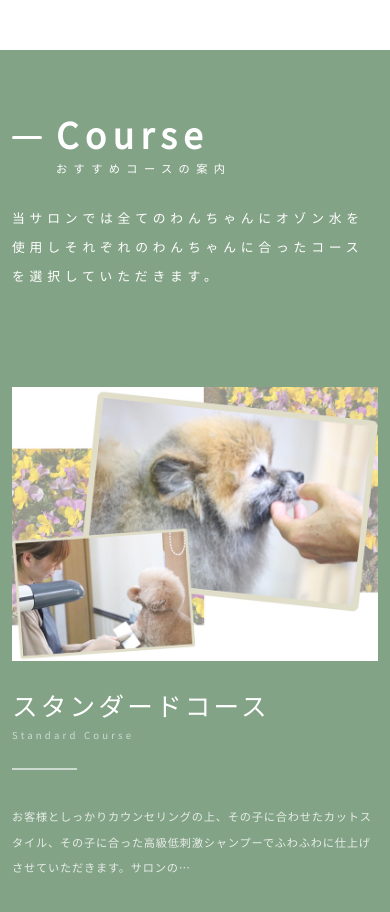
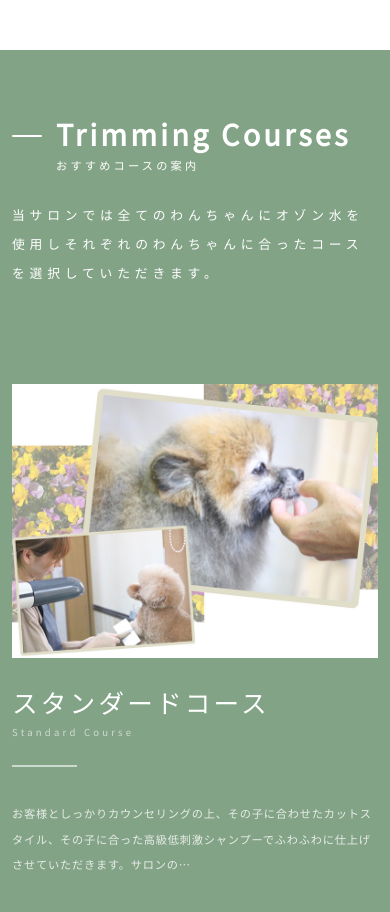
Before and after one commit to mugi-taro/santa, a website: page index.html in a window 390 px wide. Shown: the part 2380-3292 px from the top of the page. Drawn offline with nearby package versions, Linux system fonts and the light colour scheme; files whose address does not match are found by name.

Commit message:
コースの名前変更

```diff
--- a/index.html
+++ b/index.html
@@ -45,7 +45,7 @@
         </li>
         <li class="gnav__list-item">
           <a href="#course">
-            Course<br>
+            Trimming Course<br>
             <span>オススメコース</span>
           </a>
         </li>
@@ -98,7 +98,7 @@
             </li>
             <li class="hamburger__gnav__list-item">
               <a href="#course">
-                Courses／オススメコース
+                Trimming Courses／オススメコース
               </a>
             </li>
             <li class="hamburger__gnav__list-item">
@@ -232,7 +232,7 @@
         <div class="ds__site__wrapper" id="course">
           <div class="ds__site__inner">
             <div class="ds__site__title--course left fade">
-              <h2>Course<br>
+              <h2>Trimming Courses<br>
                 <span class="ds__site__title--sub--course">
                   おすすめコースの案内
                 </span>
@@ -799,7 +799,7 @@
               </li>
               <li class="footer__list__right__nav__item">
                 <a href="#course">
-                  Course<br>
+                  Trimming Course<br>
                   <span>オススメコース</span>
                 </a>
               </li>
--- a/sass/style.scss
+++ b/sass/style.scss
@@ -160,7 +160,7 @@ li {
     }
 
     &--course {
-        padding:0 110px;
+        padding: 0 110px;
 
         @media screen and (max-width: 1200px) {
             padding: 0;
@@ -238,10 +238,19 @@ li {
                 height: 3px;
                 border-radius: 10px;
                 background: $white;
+
+                @media screen and (max-width: 500px) {
+                    height: 2px;
+                }
             }
 
             & h2 {
                 margin-left: 44px;
+
+                @media screen and (max-width: 500px) {
+                    font-size: 1.8rem;
+                    letter-spacing: 0.2rem;
+                }
             }
         }
 
@@ -250,7 +259,7 @@ li {
 
 
             @media screen and (max-width: 540px) {
-                padding:0 12px;
+                padding: 0 12px;
             }
 
             &::before {
@@ -1356,7 +1365,7 @@ news
         &__slider {
             width: 58%;
 
-            @media screen and (max-width: 755px){
+            @media screen and (max-width: 755px) {
                 width: 100%;
             }
 
```
Also changed, not shown: course.html (+4 -4 lines), css/style.css.
